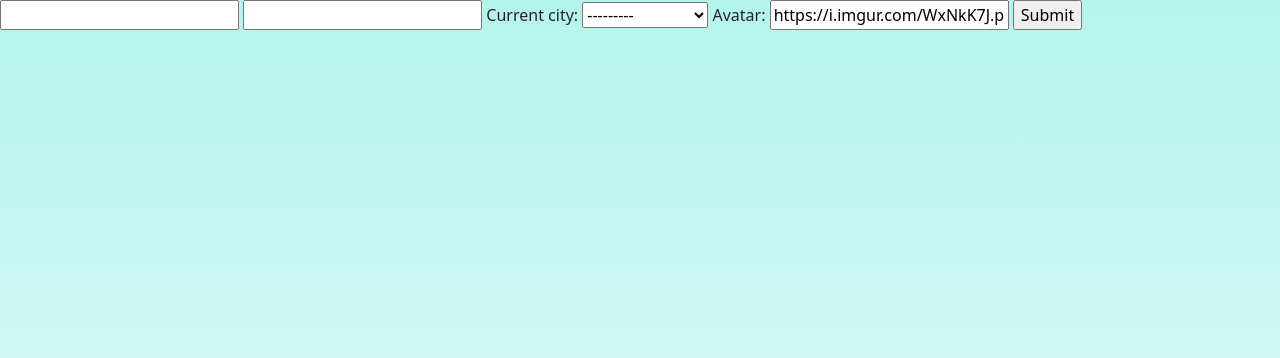
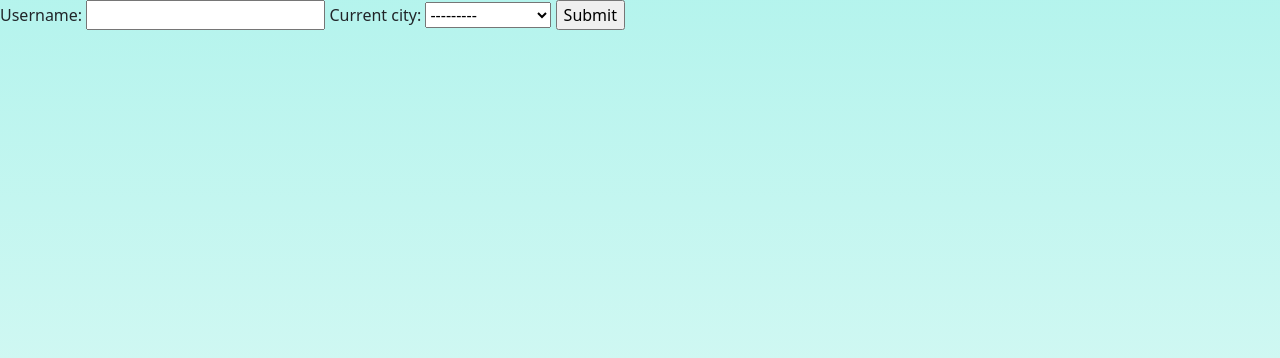
Before and after one commit to brianhung7/project-wayfare, a Django app: page /accounts/profile/update in a window 1280 px wide. Shown: the part 62-420 px from the top of the page. Run offline with Django 3.2, Linux system fonts and the light colour scheme; data that the repository does not hold is empty; some libraries are stand-ins or nearby versions; some web fonts are replaced.

Commit message:
FINISHED UPDATE PAGE

```diff
--- a/main_app/templates/base.html
+++ b/main_app/templates/base.html
@@ -29,7 +29,7 @@
         <div class="d-grid gap-2 d-md-flex justify-content-md-end">
             {% if user.is_authenticated %}
                 <span class="mt-2 me-2">Welcome: {{user.username}}</span>
-                <a class="btn" href="{% url 'profile'%}" id="profile"> Profile </a>
+                <a class="btn" href="{% url 'profile_view'%}" id="profile"> Profile </a>
                 <a class="btn" href="{% url 'logout'%}" id="logout"> Logout </a>
             {% else %}
                 <button class="btn me-md-2" type="button" data-bs-toggle="modal" data-bs-target="#sign-in-modal" id="signin">Sign In</button>
--- a/main_app/templates/update/updateUser.html
+++ b/main_app/templates/update/updateUser.html
@@ -4,11 +4,9 @@
 
     <form method="POST" action="{% url 'update_profile' %}">
         {% csrf_token %}
-        <!-- {{form_one.as_p}} -->
-        <input id="form_one" type="text" value="{{user.username}}" name="username">
-        <input id="form_one" type="email" value="{{user.email}}" name="email">
+        <label for="name">Username:</label>
+        <input id="name" type="text" value="{{user.username}}" name="username">
 
-        <!-- {{form_two.as_p}} -->
         <label for="current_city">Current city:</label>
         <select name="current_city" required="" id="id_current_city form_two">
             <option value="" selected="">---------</option>
@@ -20,9 +18,6 @@
             <option value="6">New York City</option>
         </select>
 
-        <label for="id_avatar">Avatar:</label>
-        <input type="text" name="avatar" value="https://i.imgur.com/WxNkK7J.png" maxlength="500" required="" id="id_avatar form_two">
-
         <input type="hidden" name="user_id" value="{{user.id}}"  id="form_two">
 
         <input type="submit">
--- a/main_app/urls.py
+++ b/main_app/urls.py
@@ -1,12 +1,12 @@
 from django.urls import path
 from . import views
-from .views import Home, Signup, Profile, PostDetail, UpdateProfile
+from .views import Home, Signup, ProfileView, PostDetail, UpdateProfile
 
 
 urlpatterns = [
 	path('', Home.as_view(), name="home"),
     path('accounts/signup/', Signup.as_view(), name="signup"),
-    path('accounts/profile/', Profile.as_view(), name="profile"),
+    path('accounts/profile/', ProfileView.as_view(), name="profile_view"),
     path('posts/<int:pk>/', PostDetail.as_view(), name="post_detail"),
     path('accounts/profile/update', UpdateProfile.as_view(), name="update_profile"),
 ]
--- a/main_app/views.py
+++ b/main_app/views.py
@@ -1,9 +1,12 @@
+from django.http.response import HttpResponse
 from django.shortcuts import render, redirect
 from django.views.generic.base import TemplateView
 from django.views.generic.edit import UpdateView
 from django.views import View
 from django.views.generic import DetailView
 from .models import Post, City, Profile
+from django.db import models
+from django.contrib.auth.models import User
 
 
 from django.contrib.auth import login, authenticate
@@ -50,7 +53,7 @@ class Signup(View):
             return render(request, "registration/signup.html", context)
 
 
-class Profile(TemplateView):
+class ProfileView(TemplateView):
     template_name = 'profile.html'
 
     def get_context_data(self, **kwargs):
@@ -65,33 +68,21 @@ class UpdateProfile(UpdateView):
     def get(self, request):
         #request.user -> The current logged in user
         #request.user.email -> The current users email
-        form_one = UserUpdateForm()
-        form_two = ProfileUpdateForm()
+        # form_one = UserUpdateForm()
+        # form_two = ProfileUpdateForm()
         context = {
-            "form_one": form_one,
-            "form_two": form_two,
             "user": request.user
         }
         return render(request, "update/updateUser.html", context)
 
     #post route -> saves form information and retuns to the user profile page
     def post(self, request):
-        form_one = UserUpdateForm(request.POST)
-        form_two = ProfileUpdateForm(request.POST)
-        print("~~~~~ POST SUBMISSION ~~~~~")
-        print(request.POST)
-        print(form_one.is_valid())
-        print(form_two.is_valid())
-        print("~~~~~ POST SUBMISSION ~~~~~")
-        if form_one.is_valid() and form_two.is_valid():
-            form_one.save()
-            form_two.save()  #FIXME: NOT SAVING DATA BECAUSE DATA DIDNT VALIDATE
-            return redirect("profile")
-        else:
-            print("~~~ INVALID INPUTS ~~~~")
-            print(form_one.errors)
-            print(form_two.errors)
-            print("~~~ INVALID INPUTS ~~~~")
+
+        Profile.objects.filter(user = request.user).update(current_city = request.POST["current_city"])
+        User.objects.filter(username = request.user).update(username = request.POST["username"])
+
+        return redirect('profile_view')
+
 
 class PostDetail(DetailView):
     model = Post
```
